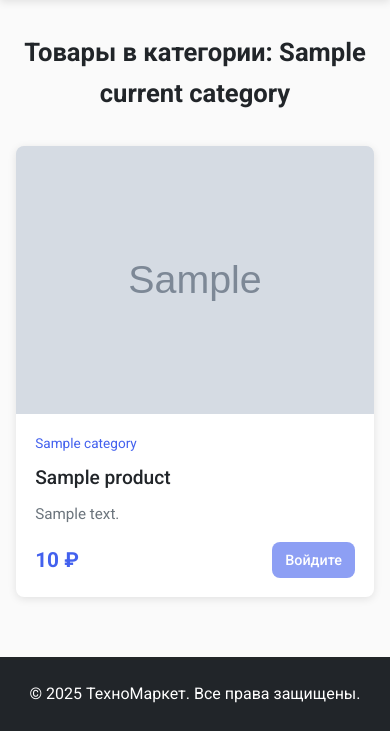
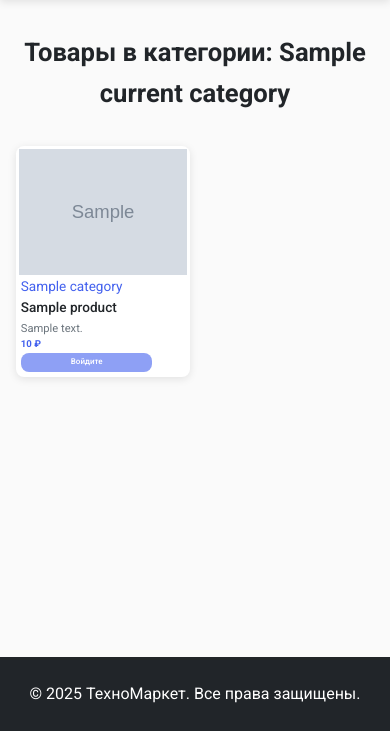
Before and after one commit to makstyrin1/Diploma_Project, a Django app: template products/templates/products/product_list.html in a window 390 px wide. Shown: the part 113-844 px from the top of the page. Run offline with Django 5.2, Linux system fonts and the light colour scheme; the template is opened without the code that fills it: most values are stand-ins (such as "Sample title", 1, 10 or a date in 2020); grey boxes marked "Sample" are stand-in pictures.

Commit message:
Дороботал стили под моб. сделал по 2 в ряд

```diff
--- a/products/static/css/components.css
+++ b/products/static/css/components.css
@@ -280,7 +280,71 @@
         width: 100%;
         text-align: right;
     }
+    .product-grid {
+        grid-template-columns: repeat(2, 1fr);
+        gap: 0.6rem; /* расстояние между карточками */
+    }
+
+    .product-card {
+        padding: 0.2rem;
+    }
+
+    .product-card__image {
+        padding: 0;
+    }
+
+    .product-card__image img {
+        width: 100%;
+        height: auto;
+        object-fit: cover;
+        display: block;
+    }
+
+    .product-card__body {
+        padding: 0.1rem;
+    }
+
+    .product-card__category {
+        margin-bottom: 0.05rem; /* минимальный отступ */
+        font-size: 0.7rem;
+    }
+
+    .product-card__title a {
+        font-size: 0.85rem;
+        margin-bottom: 0.05rem;
+        line-height: 1.1;
+        display: block;
+    }
+
+    .product-card__desc {
+        font-size: 0.7rem;
+        margin-bottom: 0.05rem;
+        line-height: 1.15;
+    }
+
+    .product-card__footer {
+        display: flex;
+        flex-direction: column; /* кнопка под ценой */
+        align-items: flex-start;
+        gap: 0.1rem; /* минимальный отступ между ценой и кнопкой */
+        margin-top: 0.05rem;
+    }
+
+    .price {
+        font-size: 0.60rem;
+        font-weight: 600;
+        margin-bottom: 0;
+    }
+
+    .btn.btn--sm {
+        text-align: center;
+        font-size: 0.5rem;
+        padding: 0.2rem;
+        width: 80%; /* кнопка растягивается под ценой */
+        box-sizing: border-box;
+    }
 }
+
 
 /* Layout: sidebar + content */
 .layout {
@@ -323,7 +387,7 @@
 .product-card__category {
     font-size: 0.85rem;
     color: var(--primary);
-    margin-bottom: 0.5rem;
+    margin-bottom: 0.1rem;
 }
 .product-card__category a {
     color: var(--primary);
```
